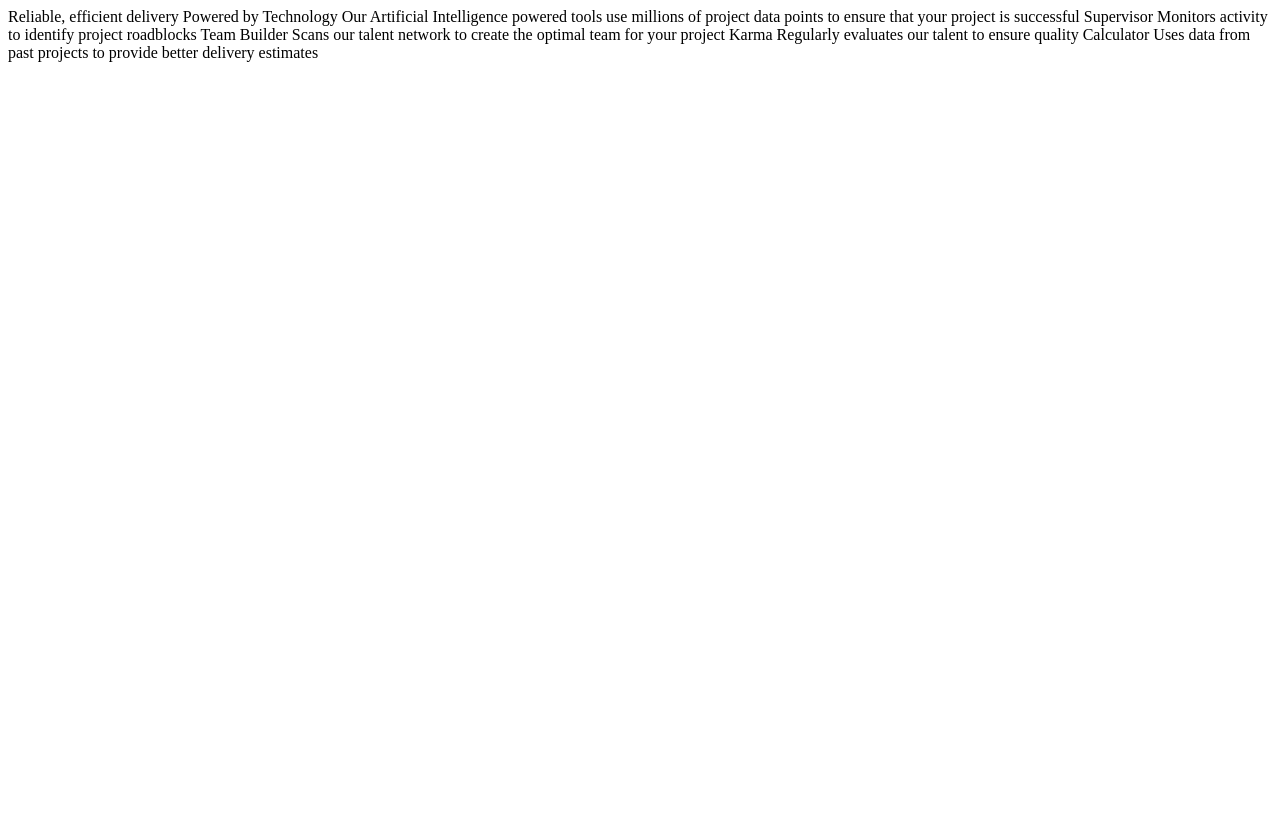
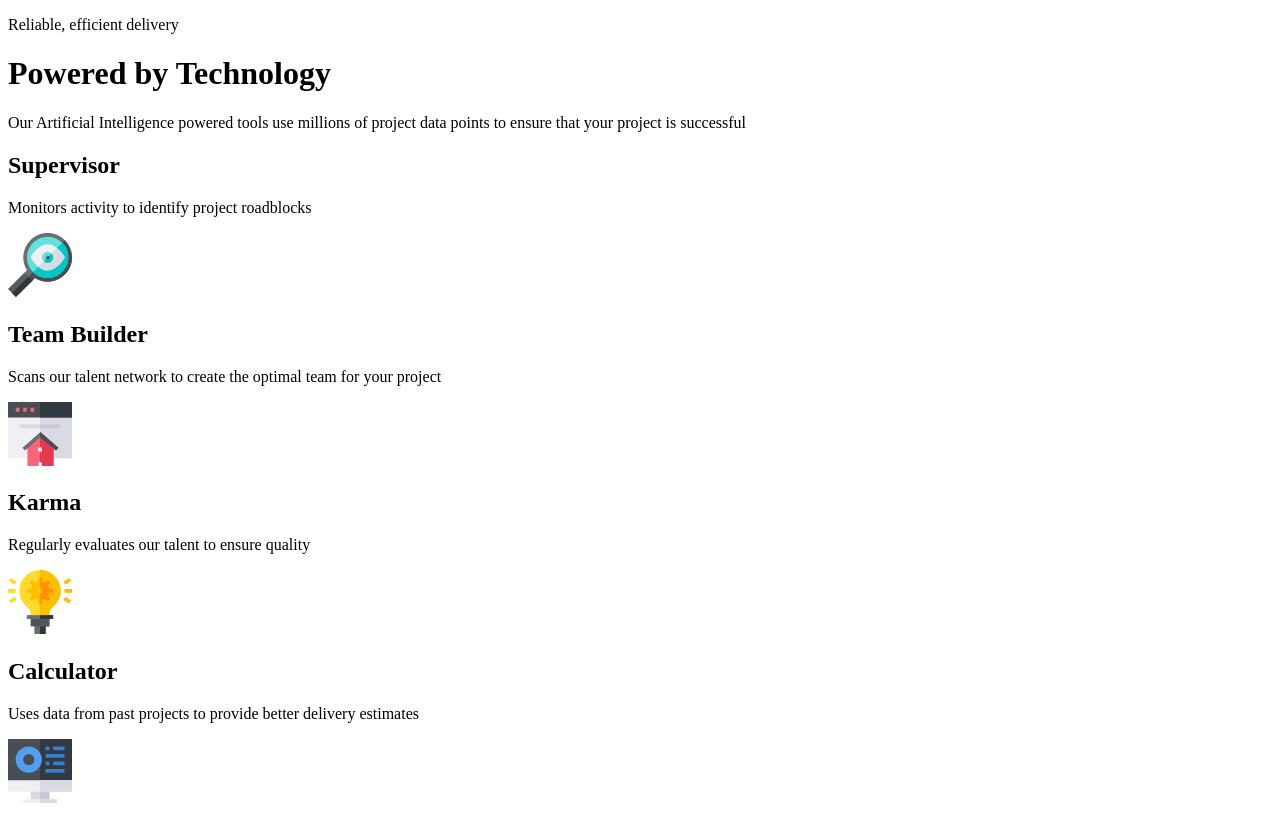
Before and after one commit to russell-gh/ft5-4-card-feature, a plain HTML site: page starter-code/index.html in a window 1280 px wide. Drawn offline with Linux system fonts and the light colour scheme.

Commit message:
marked up text content

```diff
--- a/starter-code/index.html
+++ b/starter-code/index.html
@@ -14,12 +14,42 @@
     <title>Four card feature section</title>
   </head>
   <body>
-    Reliable, efficient delivery Powered by Technology Our Artificial
-    Intelligence powered tools use millions of project data points to ensure
-    that your project is successful Supervisor Monitors activity to identify
-    project roadblocks Team Builder Scans our talent network to create the
-    optimal team for your project Karma Regularly evaluates our talent to ensure
-    quality Calculator Uses data from past projects to provide better delivery
-    estimates
+    <header>
+      <p>Reliable, efficient delivery</p>
+      <h1>Powered by Technology</h1>
+      <p>
+        Our Artificial Intelligence powered tools use millions of project data
+        points to ensure that your project is successful
+      </p>
+    </header>
+
+    <main>
+      <div class="container">
+        <div class="card">
+          <h2>Supervisor</h2>
+          <p>Monitors activity to identify project roadblocks</p>
+          <img src="./images/icon-supervisor.svg" alt="Supervisor" />
+        </div>
+        <div class="card">
+          <h2>Team Builder</h2>
+          <p>
+            Scans our talent network to create the optimal team for your project
+          </p>
+          <img src="./images/icon-team-builder.svg" alt="Team Builder" />
+        </div>
+        <div class="card">
+          <h2>Karma</h2>
+          <p>Regularly evaluates our talent to ensure quality</p>
+          <img src="./images/icon-karma.svg" alt="Karma" />
+        </div>
+        <div class="card">
+          <h2>Calculator</h2>
+          <p>
+            Uses data from past projects to provide better delivery estimates
+          </p>
+          <img src="./images/icon-calculator.svg" alt="Calculator" />
+        </div>
+      </div>
+    </main>
   </body>
 </html>
```
